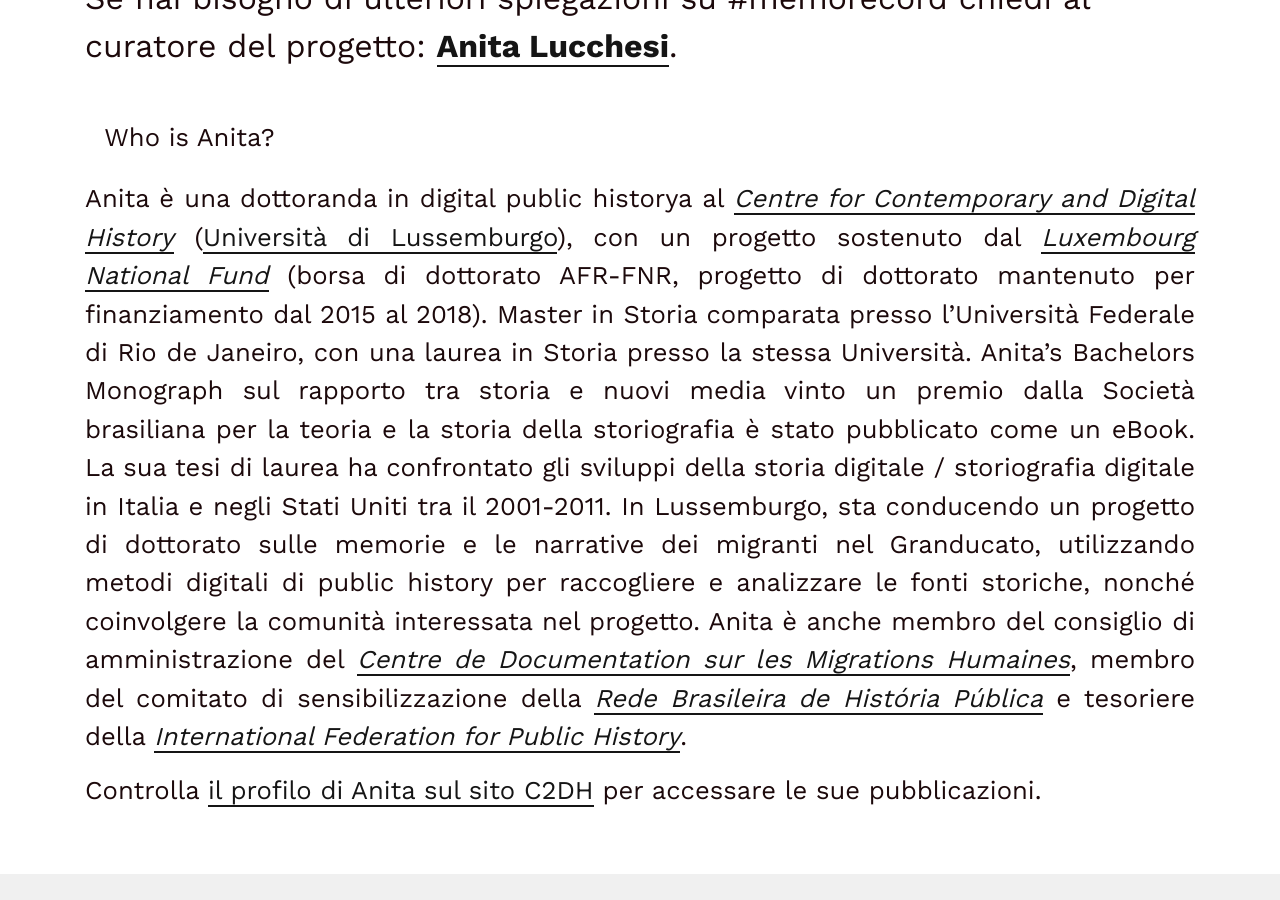
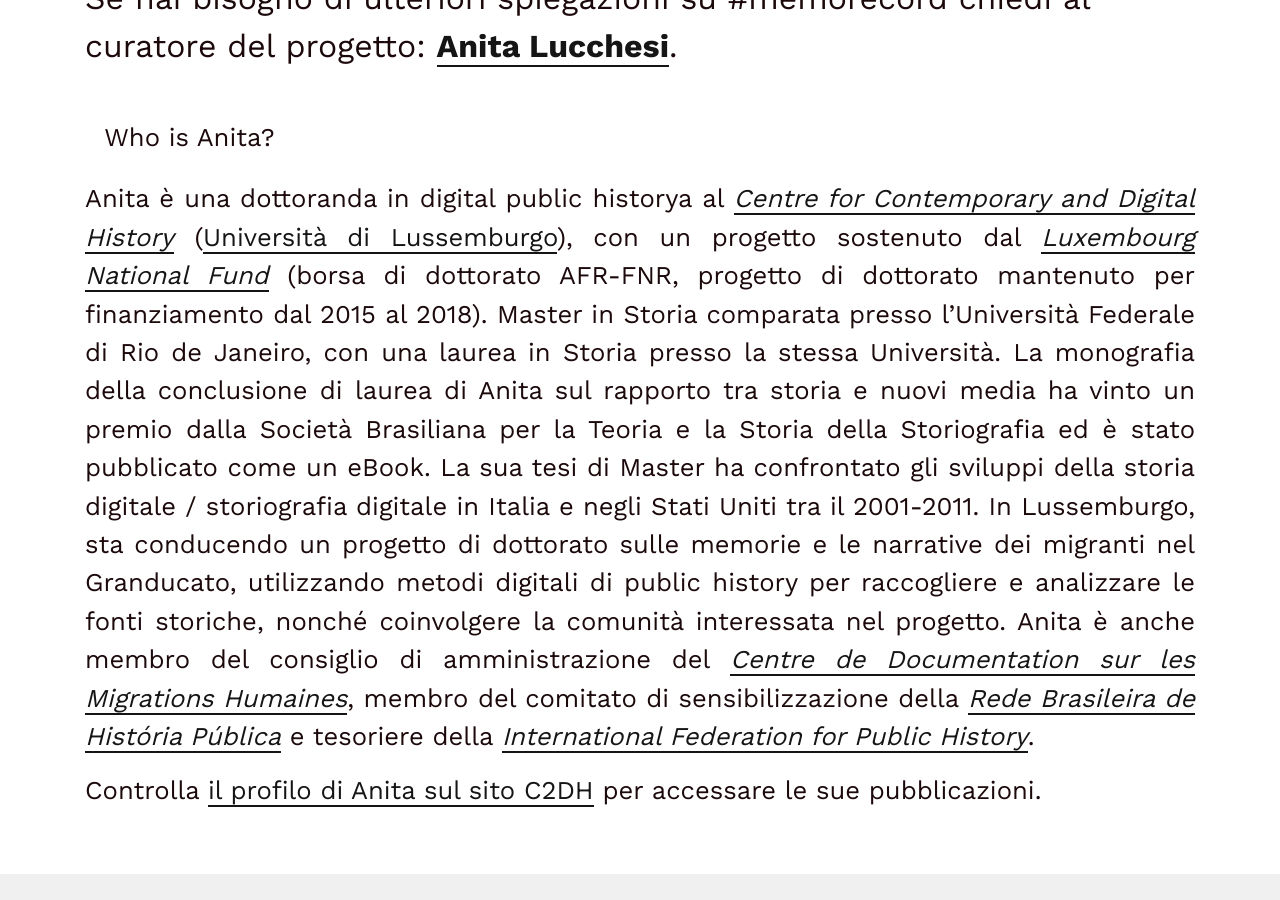
Before and after one commit to C2DH/memorecord, a Jekyll site: the page built from pages/ask-the-historian.it.md, in a window 1280 px wide and 900 px high, scrolled down 386 px. Built offline with Jekyll 4.4.1, drawn with Linux system fonts in a browser that asks for light colours.

Commit message:
update historian it

```diff
--- a/pages/ask-the-historian.it.md
+++ b/pages/ask-the-historian.it.md
@@ -12,6 +12,6 @@ Se hai bisogno di ulteriori spiegazioni su #memorecord chiedi al curatore del pr
 
 ## Who is Anita?
 
-Anita è una dottoranda in digital public historya al [*Centre for Contemporary and Digital History*](https://www.c2dh.uni.lu/) ([Università di Lussemburgo](https://www.uni.lu/)), con un progetto sostenuto dal [*Luxembourg National Fund*](https://www.fnr.lu) (borsa di dottorato AFR-FNR, progetto di dottorato mantenuto per finanziamento dal 2015 al 2018). Master in Storia comparata presso l'Università Federale di Rio de Janeiro, con una laurea in Storia presso la stessa Università. Anita's Bachelors Monograph sul rapporto tra storia e nuovi media vinto un premio dalla Società brasiliana per la teoria e la storia della storiografia è stato pubblicato come un eBook. La sua tesi di laurea ha confrontato gli sviluppi della storia digitale / storiografia digitale in Italia e negli Stati Uniti tra il 2001-2011. In Lussemburgo, sta conducendo un progetto di dottorato sulle memorie e le narrative dei migranti nel Granducato, utilizzando metodi digitali di public history per raccogliere e analizzare le fonti storiche, nonché coinvolgere la comunità interessata nel progetto. Anita è anche membro del consiglio di amministrazione del [*Centre de Documentation sur les Migrations Humaines*]((https://www.cdmh.lu)), membro del comitato di sensibilizzazione della [*Rede Brasileira de História Pública*](http://historiapublica.com.br/) e tesoriere della [*International Federation for Public History*](http://ifph.hypotheses.org/).
+Anita è una dottoranda in digital public historya al [*Centre for Contemporary and Digital History*](https://www.c2dh.uni.lu/) ([Università di Lussemburgo](https://www.uni.lu/)), con un progetto sostenuto dal [*Luxembourg National Fund*](https://www.fnr.lu) (borsa di dottorato AFR-FNR, progetto di dottorato mantenuto per finanziamento dal 2015 al 2018). Master in Storia comparata presso l'Università Federale di Rio de Janeiro, con una laurea in Storia presso la stessa Università. La monografia della conclusione di laurea di Anita sul rapporto tra storia e nuovi media ha vinto un premio dalla Società Brasiliana per la Teoria e la Storia della Storiografia ed è stato pubblicato come un eBook. La sua tesi di Master ha confrontato gli sviluppi della storia digitale / storiografia digitale in Italia e negli Stati Uniti tra il 2001-2011. In Lussemburgo, sta conducendo un progetto di dottorato sulle memorie e le narrative dei migranti nel Granducato, utilizzando metodi digitali di public history per raccogliere e analizzare le fonti storiche, nonché coinvolgere la comunità interessata nel progetto. Anita è anche membro del consiglio di amministrazione del [*Centre de Documentation sur les Migrations Humaines*]((https://www.cdmh.lu)), membro del comitato di sensibilizzazione della [*Rede Brasileira de História Pública*](http://historiapublica.com.br/) e tesoriere della [*International Federation for Public History*](http://ifph.hypotheses.org/).
 
 Controlla [il profilo di Anita sul sito C2DH](https://www.c2dh.uni.lu/people/anita-lucchesi) per accessare le sue pubblicazioni.
```
